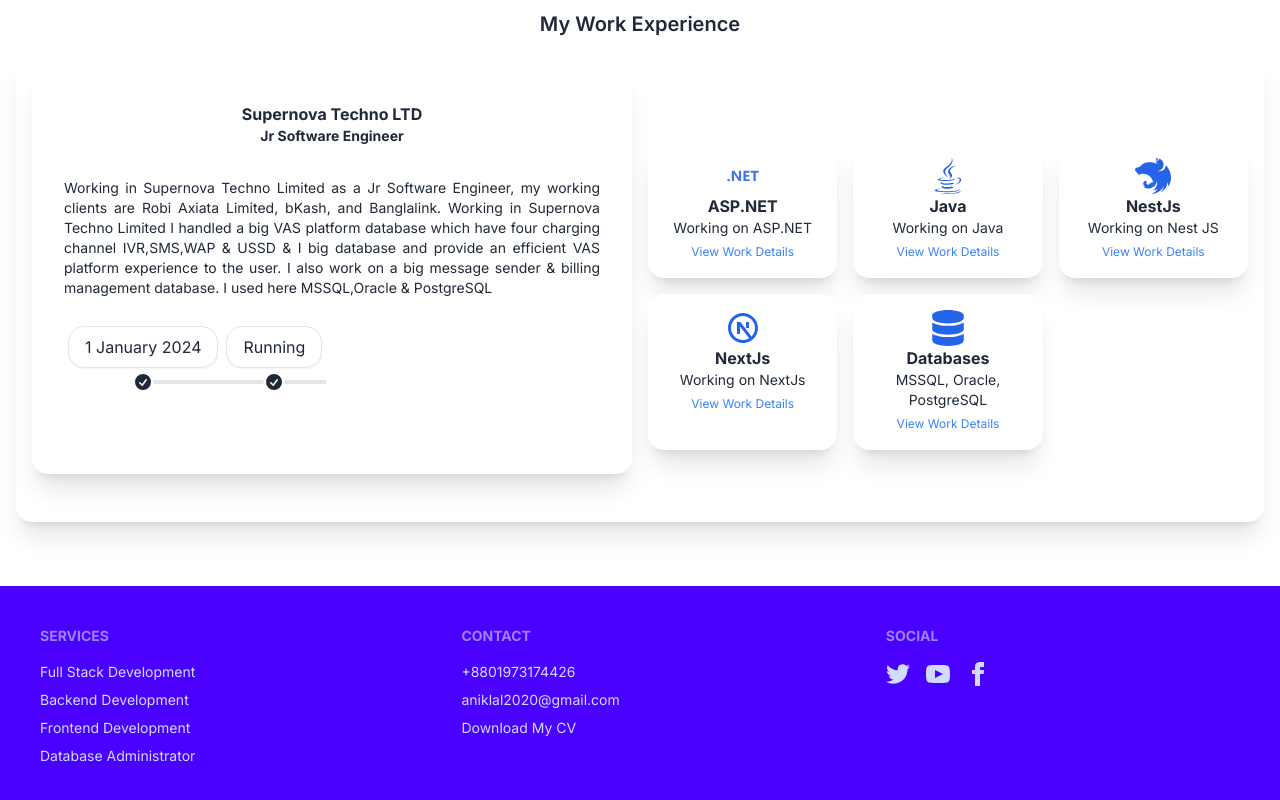
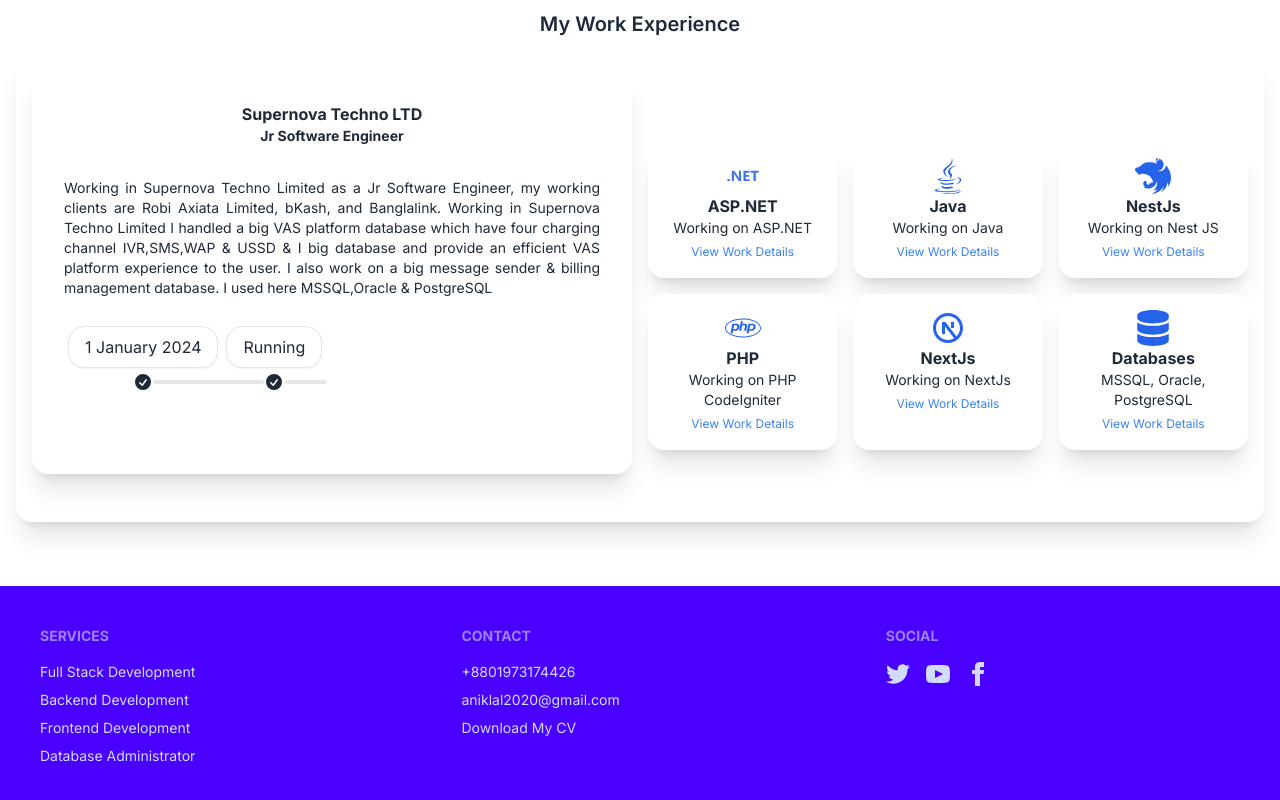
Before and after one commit to Anik228/My_Profile, a Next.js app: page / in a window 1280 px wide. Shown: the part 1000-1800 px from the top of the page. Built offline with nearby package versions, Linux system fonts and the light colour scheme.

Commit message:
php card added

```diff
--- a/app/component/body/workingArea.tsx
+++ b/app/component/body/workingArea.tsx
@@ -6,6 +6,7 @@
 import { SiNestjs } from "react-icons/si";
 import { FaDatabase } from "react-icons/fa";
 import { RiNextjsLine } from "react-icons/ri";
+import { FaPhp } from "react-icons/fa";
 
 const WorkingArena = () => {
     return (
@@ -74,6 +75,25 @@
                     <div className="card bg-base-100 w-full h-full shadow-xl">
                         <div className="px-4 py-4">
                             <div className="flex items-center justify-center">
+                                <FaPhp className="text-4xl text-blue-600" />
+                            </div>
+                            <div className="flex justify-center text-center">
+                                <p className="text-base font-bold">PHP</p>
+                            </div>
+                            <p className="text-sm text-center">Working on PHP CodeIgniter</p>
+                            <div className="text-center">
+                                <label htmlFor="my_modal_php" className="text-blue-500 text-xs cursor-pointer hover:underline">
+                                    View Work Details
+                                </label>
+                            </div>
+                        </div>
+                    </div>
+                </div>
+
+                <div>
+                    <div className="card bg-base-100 w-full h-full shadow-xl">
+                        <div className="px-4 py-4">
+                            <div className="flex items-center justify-center">
                                 <RiNextjsLine className="text-4xl text-blue-600" />
                             </div>
                             <div className="flex justify-center text-center">
@@ -88,6 +108,8 @@
                         </div>
                     </div>
                 </div>
+
+
 
 
                 <div>
--- a/app/component/body/workingexperience.tsx
+++ b/app/component/body/workingexperience.tsx
@@ -16,6 +16,26 @@
     return (
         <div>
             <div className='container mx-auto px-4 mb-16'>
+            <input type="checkbox" id="my_modal_php" className="modal-toggle" />
+                <div className="modal" role="dialog">
+                    <div className="modal-box">
+                        <div className='mb-4'>
+                            <h3 className="text-base font-bold">Working on PHP CodeIgniter</h3>
+                        </div>
+                        <div className="text-xs">
+                            <ul className="space-y-2 list-disc pl-5 text-gray-700">
+                                <li className="flex items-center">
+                                    <span className="mr-2 text-blue-500">✔️</span>
+                                    Worked on a portal development project using PHP CodeIgniter framework.
+                                </li>
+
+                            </ul>
+                        </div>
+
+                    </div>
+                    <label className="modal-backdrop" htmlFor="my_modal_php">Close</label>
+                </div>
+
                 <input type="checkbox" id="my_modal_next" className="modal-toggle" />
                 <div className="modal" role="dialog">
                     <div className="modal-box">
@@ -40,6 +60,7 @@
                     </div>
                     <label className="modal-backdrop" htmlFor="my_modal_next">Close</label>
                 </div>
+
                 <input type="checkbox" id="my_modal_nest" className="modal-toggle" />
                 <div className="modal" role="dialog">
                     <div className="modal-box">
```
Also changed, not shown: 1 other file (tests, documents, lock files or other folders). Lines whose indentation alone changed are shown as unchanged.
